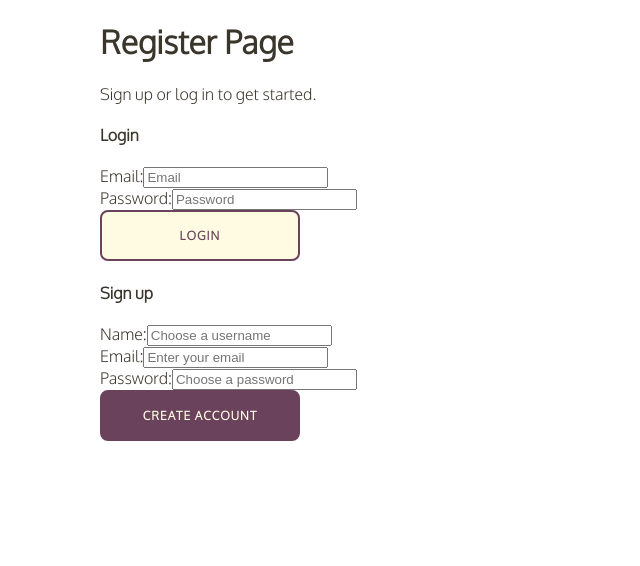
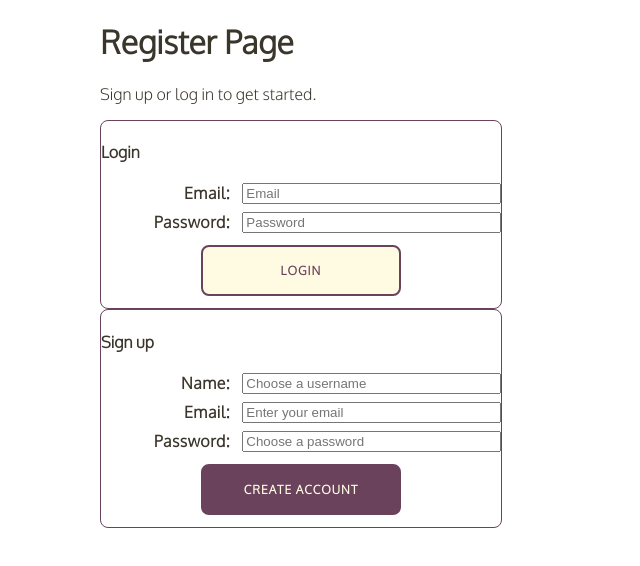
Before and after one commit to supernova4888/munchbox, a React (Create React App) app in the folder frontend/: page /spinner in a window 1280 px wide. Shown: the top 566 px of the page, without its empty margins (0-640 px from the left). Built offline with nearby package versions, Linux system fonts and the light colour scheme.

Commit message:
Styling of LoginForm and RegisterForm, center buttons

```diff
--- a/frontend/src/pages/auth/LoginForm.jsx
+++ b/frontend/src/pages/auth/LoginForm.jsx
@@ -31,7 +31,7 @@ return (
             />
         </div>
 
-        <div className="form-group">
+        <div className="form-group-button">
             <button
             className="buttonLogin"
             onClick={() => onSubmit({ email, password })}
--- a/frontend/src/pages/auth/RegisterForm.jsx
+++ b/frontend/src/pages/auth/RegisterForm.jsx
@@ -43,7 +43,7 @@ return (
             />
         </div>
 
-        <div className="form-group">
+        <div className="form-group-button">
             <button
             className="buttonRegister"
             onClick={(e) => onSubmit({ name, email, password })}
--- a/frontend/src/styles/_shared.css
+++ b/frontend/src/styles/_shared.css
@@ -36,6 +36,36 @@ body {
     width: 200px;
 
 }
+/* Login and Register forms */
+.card {
+
+    max-width: 400px;
+    border: 1px solid var(--color-purple);
+    border-radius: 8px;
+}
+.card-body {
+
+}
+.form-group {
+    text-align: right;
+    font-weight: bolder;
+    letter-spacing: 0.5px;
+    display: grid;
+    grid-template-columns: 1fr 2fr;
+    grid-column-gap: 12px;
+    margin-top: 8px;
+    margin-bottom: 8px;
+}
+.form-group-button {
+
+    display: flex;
+    justify-content: center;
+    align-items: center;
+    margin-top: 12px;
+    margin-bottom: 12px;
+}
+
+
 
 @media (min-width: 1px) {
 }
@@ -46,6 +76,7 @@ body {
     }
     .buttonRegister:hover {
         background-color: var(--color-purplemid);
+        border: 2px solid var(--color-purplemid);
         text-decoration: underline;
     }
     .buttonLogin:hover {
```
